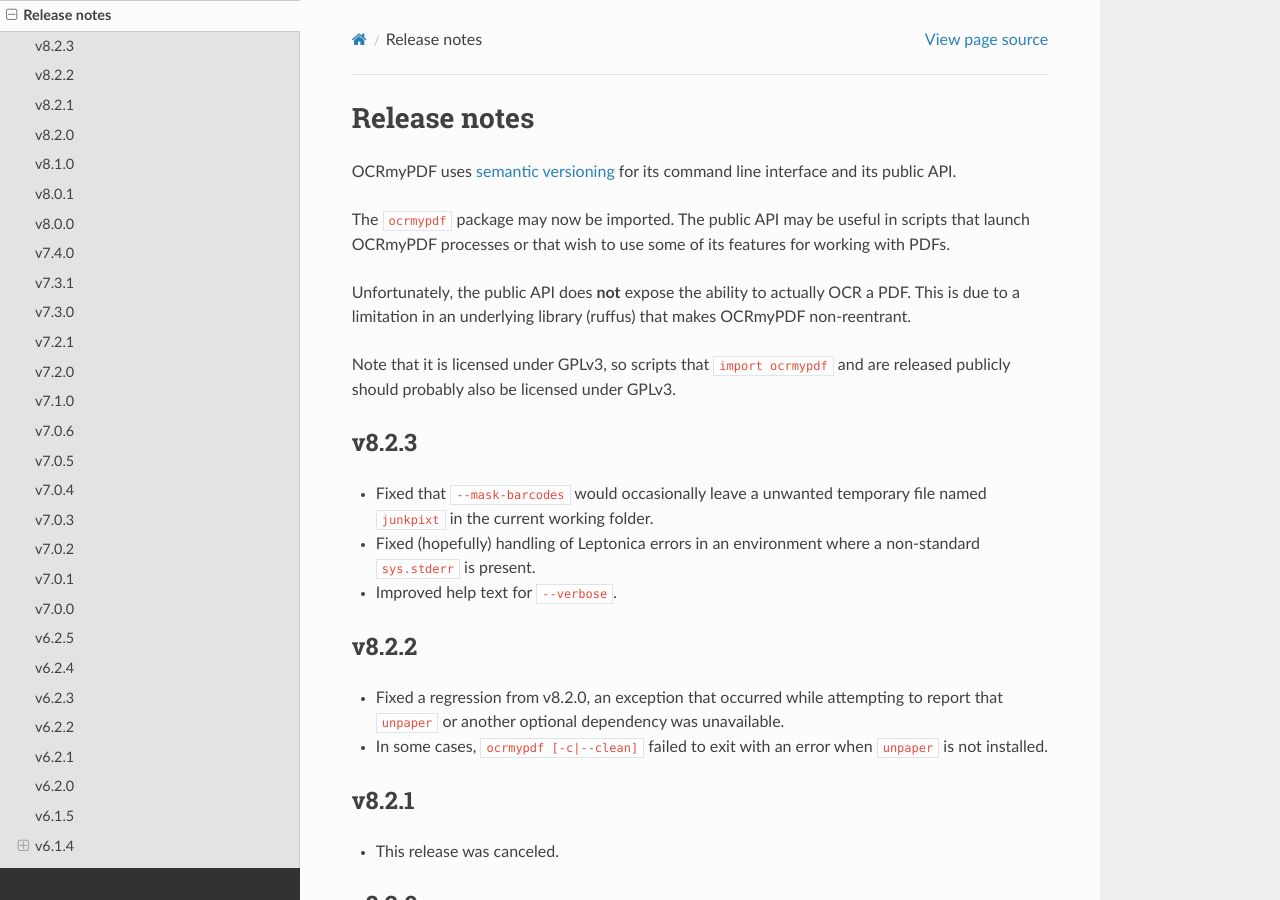
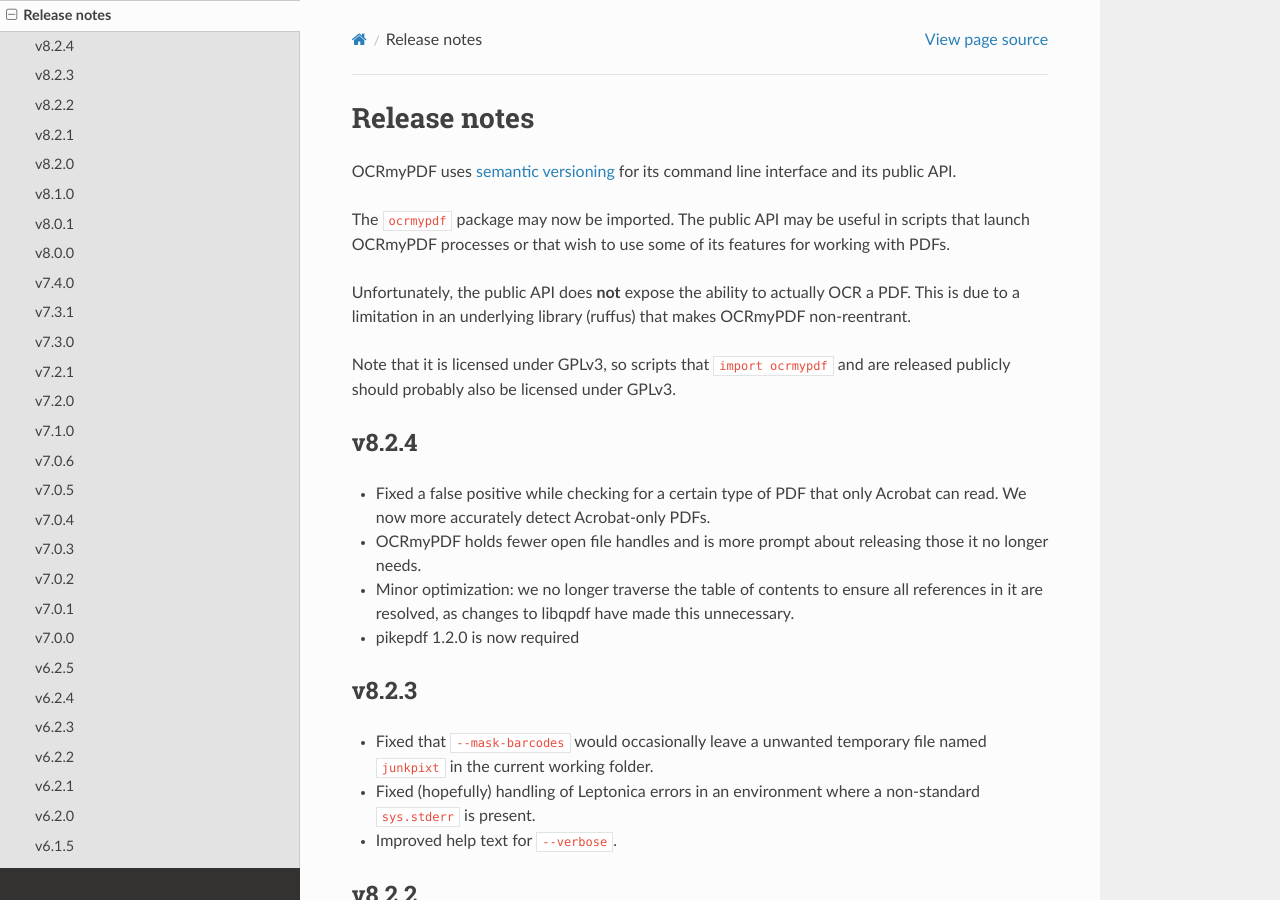
Before and after one commit to Felix-Brandstetter/Projektpraktikum-Realisierung-innovativer-Dienste, a Sphinx documentation site: the page built from docs/release_notes.rst, in a window 1280 px wide and 900 px high. Built offline with Sphinx 7.4.7 and the Read the Docs theme 2.0.0, drawn with Linux system fonts in a browser that asks for light colours.

Commit message:
v8.2.4 notes

```diff
--- a/docs/release_notes.rst
+++ b/docs/release_notes.rst
@@ -12,6 +12,17 @@
 .. Issue regex
    find:    [^`]\#([0-9]{1,3})[^0-9]
    replace: `#$1 <https://github.com/jbarlow83/OCRmyPDF/issues/$1>`_
+
+v8.2.4
+------
+
+-   Fixed a false positive while checking for a certain type of PDF that only Acrobat can read. We now more accurately detect Acrobat-only PDFs.
+
+-   OCRmyPDF holds fewer open file handles and is more prompt about releasing those it no longer needs.
+
+-   Minor optimization: we no longer traverse the table of contents to ensure all references in it are resolved, as changes to libqpdf have made this unnecessary.
+
+-   pikepdf 1.2.0 is now required
 
 v8.2.3
 ------
```
